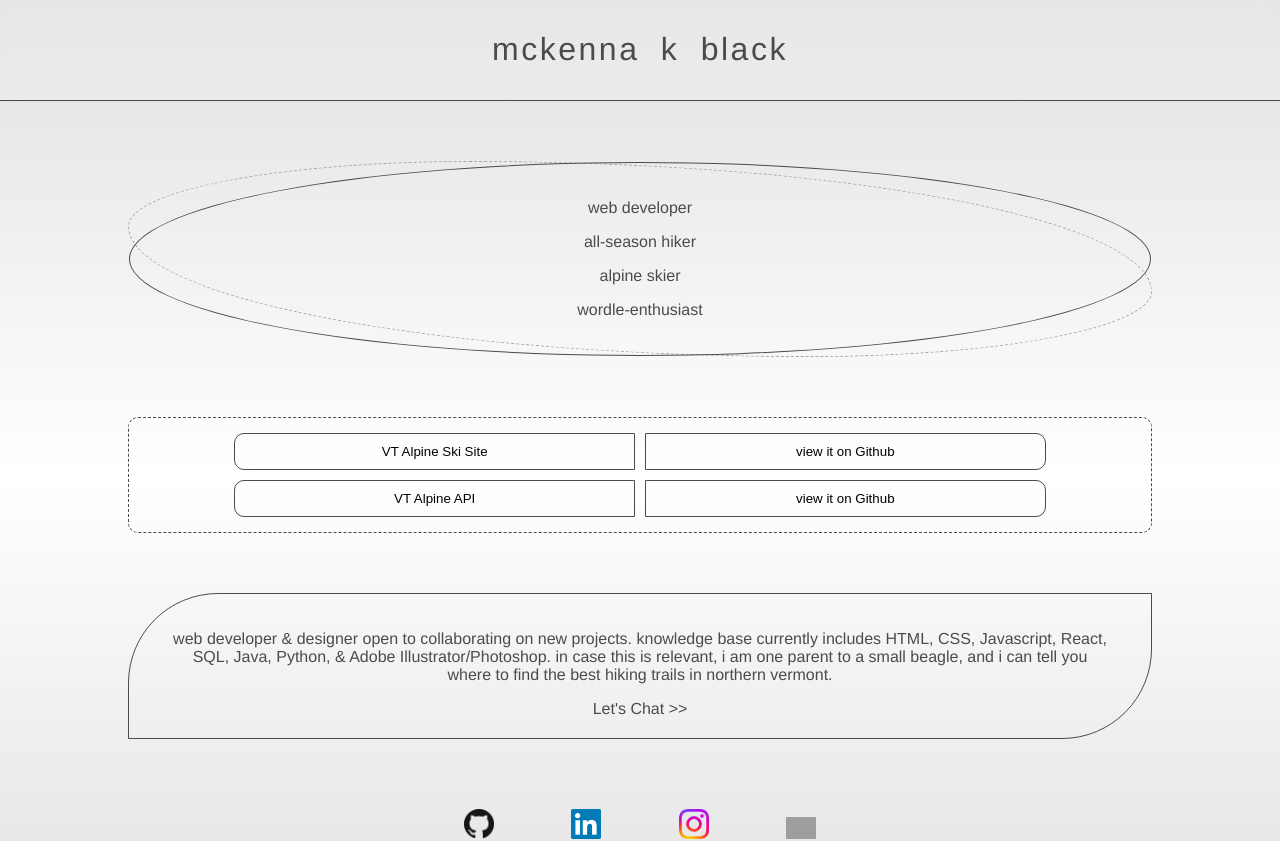
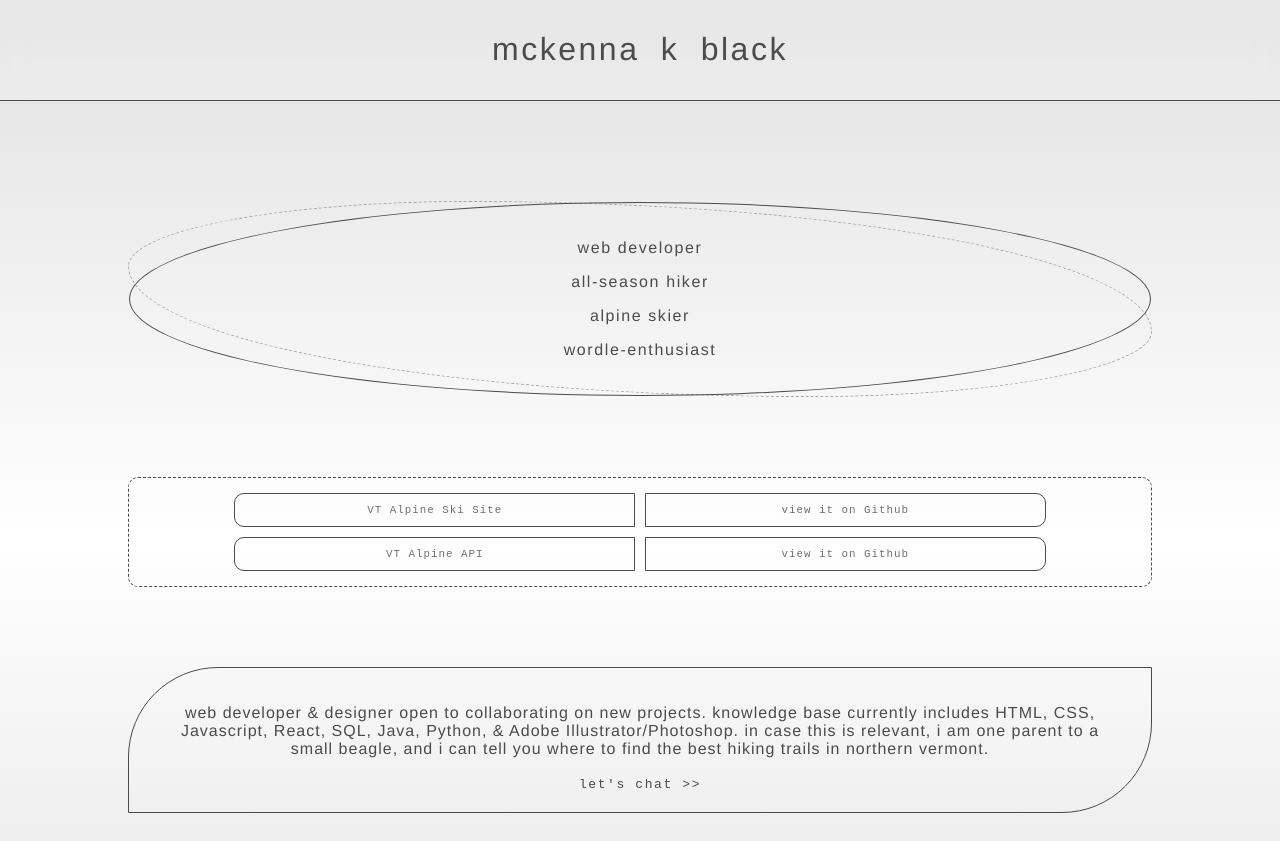
Before and after one commit to McKB/portfolio-site-react, a React (Create React App) app: page / in a window 1280 px wide. Shown: the top 841 px of the page. Built offline with nearby package versions, Linux system fonts and the light colour scheme; grey boxes are pictures that could not be loaded; the HTML template or start-up script is replaced by a standard one.

Commit message:
spacing, fonts, styles galore

```diff
--- a/src/index.css
+++ b/src/index.css
@@ -1,5 +1,6 @@
 :root {
   --dark-color: rgb(75, 75, 75);
+  --medium-color: rgb(110, 110, 110);
   --light-color: rgb(165, 165, 165);
   --lightest-color: rgb(225, 225, 225);
 }
@@ -8,6 +9,7 @@ body {
   margin: 0;
   font-family: Helvetica, Arial, sans-serif;
   color: var(--dark-color);
+  letter-spacing: .1rem;
   -webkit-font-smoothing: antialiased;
   -moz-osx-font-smoothing: grayscale;
 }
--- a/src/pages/main/Main.css
+++ b/src/pages/main/Main.css
@@ -6,6 +6,7 @@
 header {
     border-bottom: 1px solid var(--dark-color);
     padding: 10px;
+    margin-bottom: 100px;
     position: sticky;
     top: 0;
     backdrop-filter: blur(10px);
@@ -47,7 +48,7 @@ h1 {
 .projectsContainer {
     padding: 1%;
     border-radius: 10px;
-    margin-top: 60px;
+    margin-top: 80px;
     border: 1px dashed var(--dark-color);
 }
 
@@ -64,6 +65,10 @@ h1 {
     margin: 5px;
     width: 40%;
     background-color: transparent;
+    color: var(--medium-color);
+    font-family: monospace;
+    font-size: smaller;
+    letter-spacing: 1px;;
 }
 
 .buttonLeft {
@@ -74,25 +79,24 @@ h1 {
     border-radius: 0 10px 10px 0;
 }
 
-a {
+a:link {
     color: var(--dark-color);
     text-decoration: none;
-}
-
-a:link {
-    color: var(--dark-color);
 }
 
 .bio {
     border-radius: 90px 0;
     padding-left: 40px;
     padding-right: 40px;
-    margin-top: 60px;
+    margin-top: 80px;
+    letter-spacing: 1px;
 }
 
 .chat {
     color: var(--dark-color);
     position: relative;
+    letter-spacing: .1rem;
+    font-family: monospace;
 }
 
 .chat::before {
@@ -116,7 +120,7 @@ a:link {
 
 .contactMeContainer {
     padding: 30px;
-    margin-top: 40px;
+    margin-top: 100px;
 }
 
 .profile {
@@ -137,4 +141,5 @@ footer {
     border-top: 1px solid var(--dark-color);
     color: var(--light-color);
     padding: 30px;
+    font-family: monospace;
 }
--- a/src/pages/main/Main.jsx
+++ b/src/pages/main/Main.jsx
@@ -26,7 +26,7 @@ const Main = () => {
                 </div>
                 <div className='textBlock bio'>
                     <TextBlock message={['web developer & designer open to collaborating on new projects. knowledge base currently includes HTML, CSS, Javascript, React, SQL, Java, Python, & Adobe Illustrator/Photoshop. in case this is relevant, i am one parent to a small beagle, and i can tell you where to find the best hiking trails in northern vermont.']} />
-                    <div> <a className="chat" href="mailto:mckennakb@comcast.net?subject=Hello!">{"Let's Chat >>"}</a></div>
+                    <div> <a className="chat" href="mailto:mckennakb@comcast.net?subject=Hello!">{"let's chat >>"}</a></div>
                 </div>
                 <div className="contactMeContainer">
                     <Profile id='github' backLink='https://github.com/McKB' imageSource={github} alt='Github' />
```
